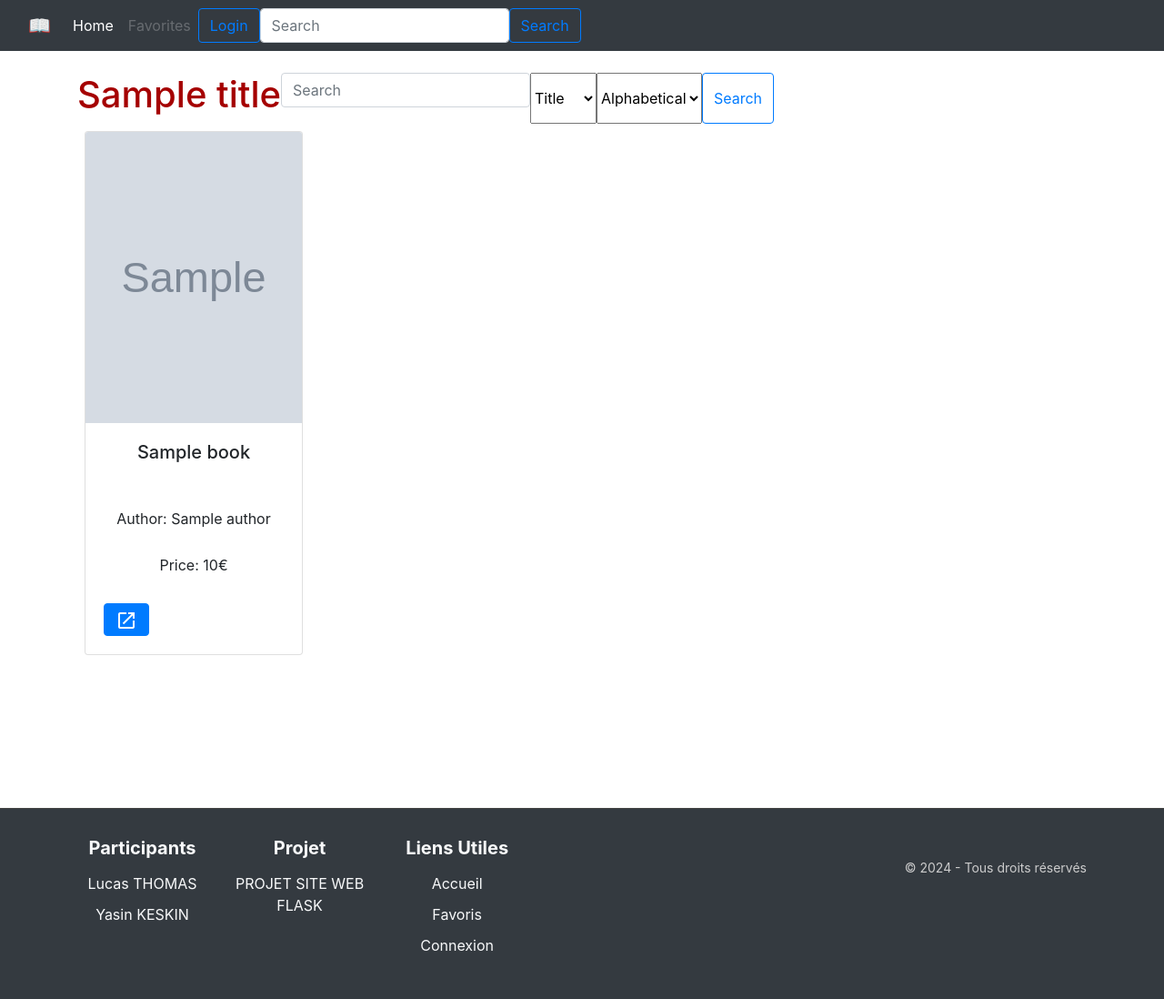
After one commit to LucasTHOMAS18/Projet-Flask, a Python web app: template src/templates/search.html in a window 1280 px wide. The commit adds this page. Shown: the whole page at 91% size. Run offline with Jinja, Linux system fonts and the light colour scheme; the template is opened without the code that fills it: most values are stand-ins (such as "Sample title", 1, 10 or a date in 2020); grey boxes marked "Sample" are stand-in pictures; some libraries are stand-ins or nearby versions.

Commit message:
Recherche avancée

```diff
--- a/src/templates/base.html
+++ b/src/templates/base.html
@@ -40,8 +40,8 @@
             <a class="btn btn-outline-primary me-2" aria-current="page" href="{{ url_for('login') }}">Login</a>
           {% endif %}
 
-          <form class="d-flex" role="search">
-            <input class="form-control me-2" type="search" placeholder="Search" aria-label="Search">
+          <form class="d-flex" role="search" action="{{ url_for('search')}}" method="get">
+            <input class="form-control me-2" type="search" placeholder="Search" name="search" aria-label="Search">
             <button class="btn btn-outline-primary" type="submit">Search</button>
           </form>
         </div>
--- /dev/null
+++ b/src/templates/search.html
@@ -0,0 +1,32 @@
+{% extends 'base.html' %}
+{% block styles %}
+  {{ super() }}
+  <link rel="stylesheet" href="{{ url_for('static', filename='home.css') }}">
+{% endblock %}
+
+{% block content %}
+  <div class="d-flex">
+    <h1>{{ title }}</h1>
+    <form class="d-flex" role="search" action="{{ url_for('search')}}" method="get">
+      <input class="form-control me-2" type="search" placeholder="Search" name="search" aria-label="Search">
+
+      <select class="me-2 form-select" name="search_by" aria-label="Search by">
+        <option value="title">Title</option>
+        <option value="author">Author</option>
+      </select>
+
+      <select class="me-2 form-select" name="order_by" aria-label="Order by">
+        <option value="alpha">Alphabetical</option>
+        <option value="price">Price</option>
+      </select>
+
+      <button class="btn btn-outline-primary" type="submit">Search</button>
+    </form>
+
+  </div>
+  <div class="sample d-flex flex-wrap">
+    {% for x in books %}
+      {% include 'book-card.html' %}
+    {% endfor %}
+  </div>
+{% endblock %}
```
Also changed, not shown: src/models.py (+31 -0 lines), src/view.py (+11 -1 lines).
